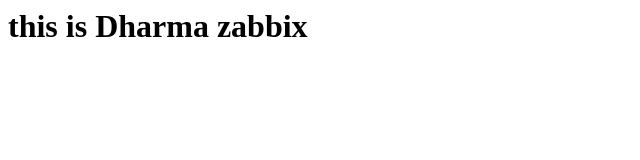
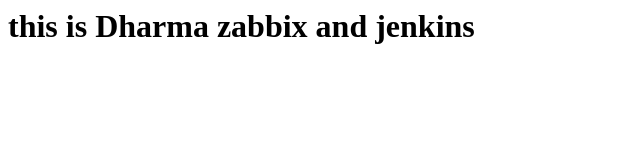
Before and after one commit to DharmendrD/demojenkins, a plain HTML site: page index.html in a window 1280 px wide. Shown: the whole page, without its empty margins (0-640 px from the left). Drawn offline with Linux system fonts and the light colour scheme.

Commit message:
Update index.html

```diff
--- a/index.html
+++ b/index.html
@@ -1,5 +1,5 @@
 <html>
   <body>
-    <h1> this is Dharma zabbix </h1>
+    <h1> this is Dharma zabbix and jenkins </h1>
   <body>
 <html>
```
